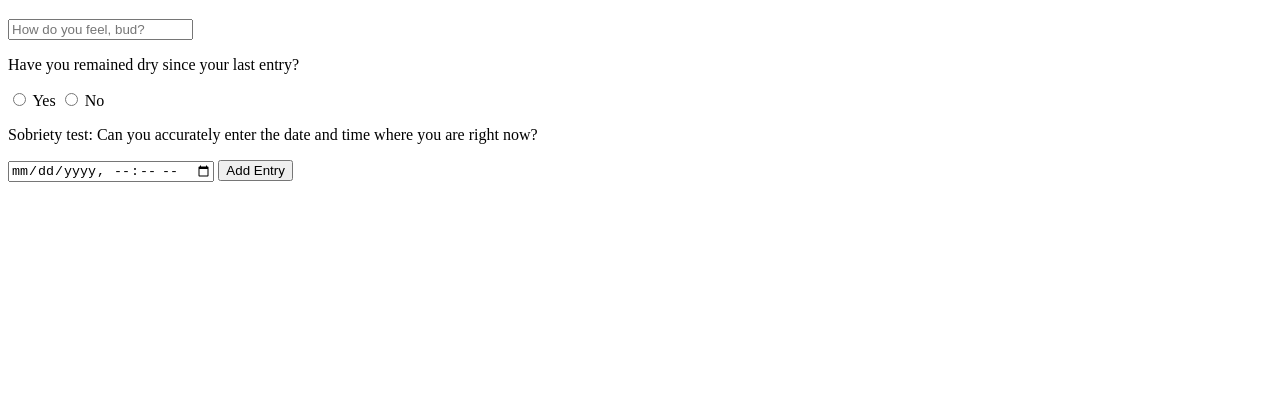
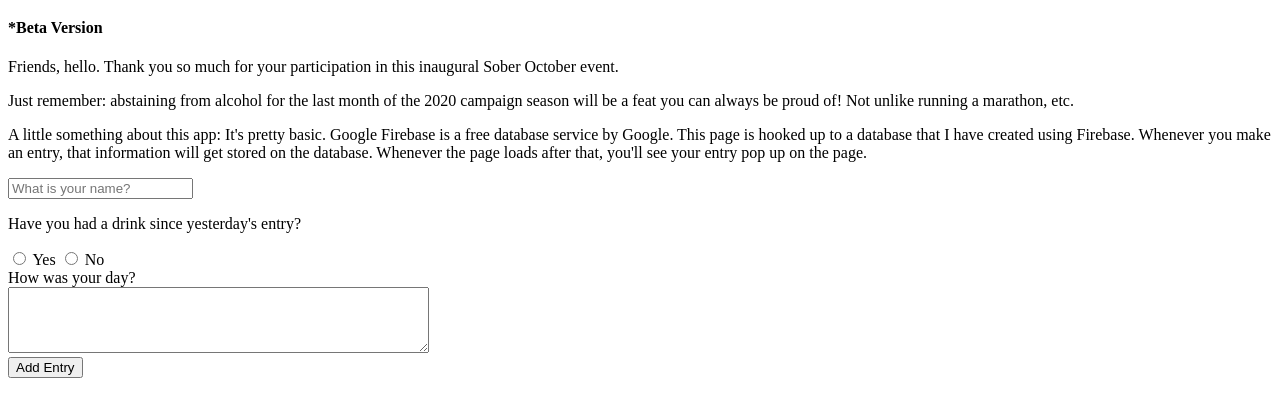
Before and after one commit to panoptic1/30DayChallenge, a plain HTML site: page index.html in a window 1280 px wide. Shown: the part 61-478 px from the top of the page. Drawn offline with Linux system fonts and the light colour scheme; no server answers.

Commit message:
A few UI changes

```diff
--- a/index.html
+++ b/index.html
@@ -13,17 +13,30 @@
 
 <body>
     <h1>Dry October Challenge</h1>
+    <h4>*Beta Version</h4>
+    <p>Friends, hello. Thank you so much for your participation in this inaugural Sober October event.</p>
+    <p>Just remember: abstaining from alcohol for the last month of the 2020 campaign season will be a feat you can
+        always be proud of! Not unlike running a marathon, etc.</p>
+    <p>A little something about this app: It's pretty basic. Google Firebase is a free database service by Google.
+        This page is hooked up to a database that I have created using Firebase. Whenever you make an entry,
+        that information will get stored on the database. Whenever the page loads after that, you'll see your entry pop
+        up on the page.</p>
+    <p></p>
     <div class="content">
         <form id="add-entry-form">
-            <input type="text" name="title" placeholder="How do you feel, bud?">
-            <p>Have you remained dry since your last entry?</p>
+            <input type="text" name="title" placeholder="What is your name?">
+            <p>Have you had a drink since yesterday's entry?</p>
             <input type="radio" id="yes" name="dry" value="yes">
             <label for="yes">Yes</label>
             <input type="radio" id="no" name="dry" value="no">
             <label for="no">No</label>
             <br>
-            <p>Sobriety test: Can you accurately enter the date and time where you are right now?</p>
-            <input type="datetime-local" name="date">
+            <label for="journal">How was your day?</label>
+            <br>
+            <textarea id="journal" name="journal" rows="4" cols="50">
+
+            </textarea>
+            <br>
             <button>Add Entry</button>
         </form>
         <ul id="entry-list"></ul>
```
